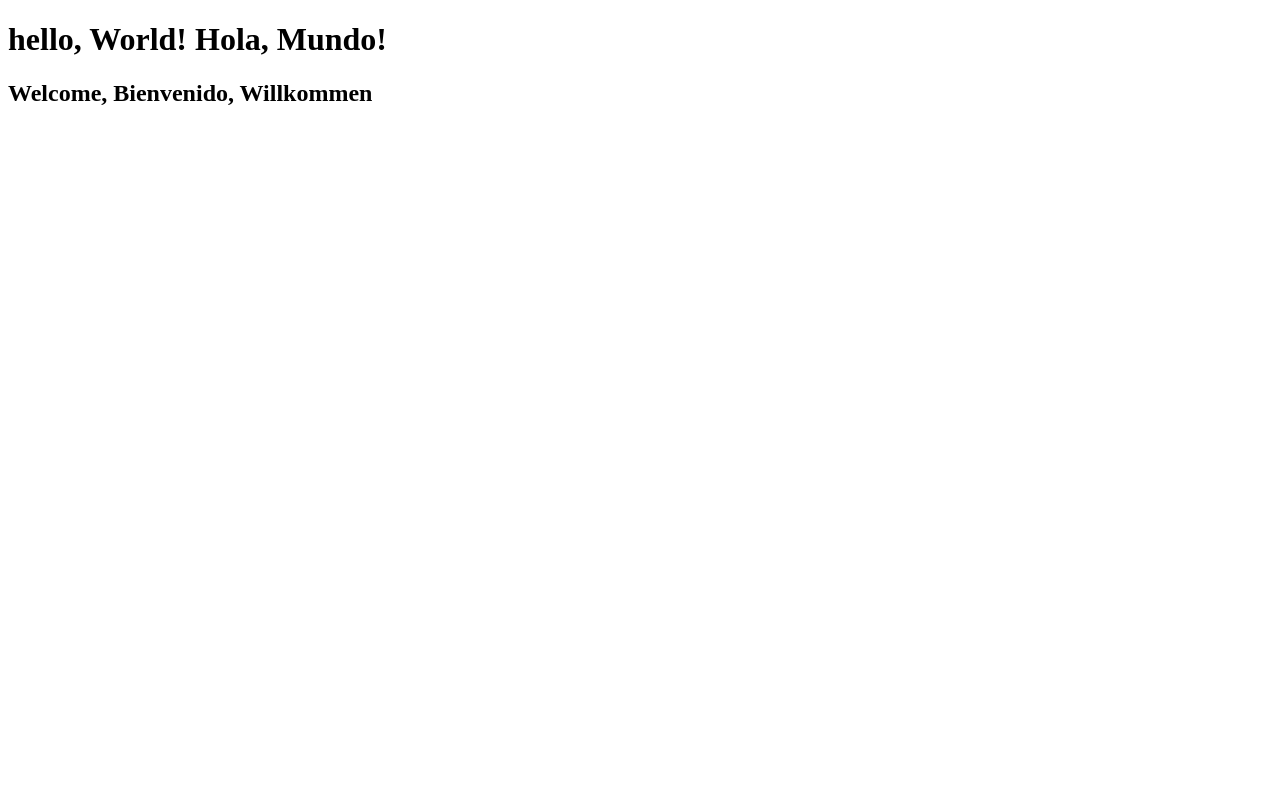
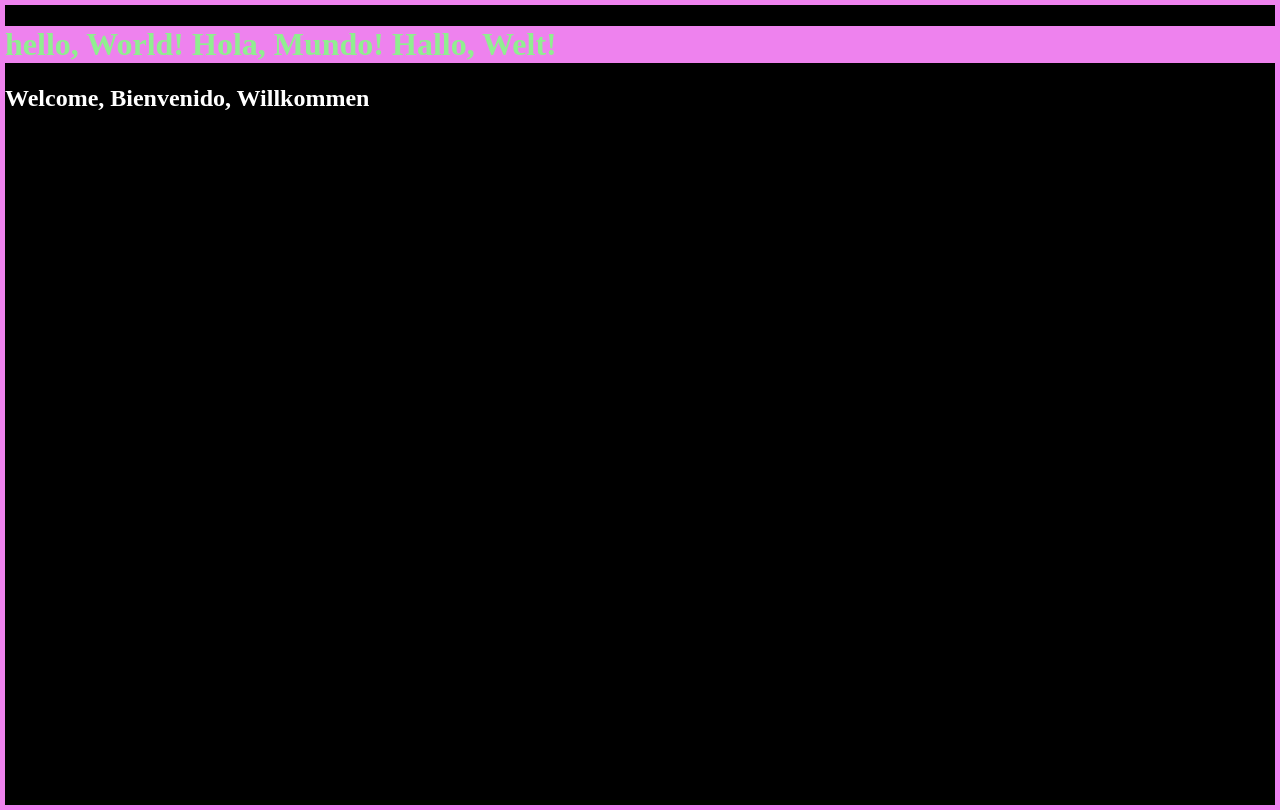
Before and after one commit to Aranzazu0611/hello-world, a plain HTML site: page index.html in a window 1280 px wide. Drawn offline with Linux system fonts and the light colour scheme.

Commit message:
add styles-css and scripts-js

```diff
--- a/index.html
+++ b/index.html
@@ -5,10 +5,11 @@
     <meta name="viewport" content="width=device-width, initial-scale=1.0">
     <meta http-equiv="X-UA-Compatible" content="ie=edge">
     <title>Document</title>
-    <link rel="stylesheet" href="style.css">
+    <link rel="stylesheet" href="styles.css">
 </head>
 <body>
-    <h1>hello, World! Hola, Mundo!</h1>
+    <h1>hello, World! Hola, Mundo! Hallo, Welt!</h1>
     <h2>Welcome, Bienvenido, Willkommen</h2>
 </body>
+<script src="scripts.js"></script>
 </html>
--- /dev/null
+++ b/scripts.js
@@ -0,0 +1,5 @@
+function showMessage(){
+
+    alert('Hello, World! Hola, Mundo! Hallo, Welt');
+
+    }
--- /dev/null
+++ b/styles.css
@@ -0,0 +1,23 @@
+h1 {
+    color: lightgreen;
+    background-color: violet;
+    cursor: pointer;
+}
+
+body {
+    background-color: black;
+    border: 5px solid violet;
+    height: 100%;
+    margin: 0;
+    padding: 0;
+}
+
+html {
+    height: 100%;
+    margin: 0;
+    padding: 0;
+}
+
+h2 {
+color: white;
+}
```
